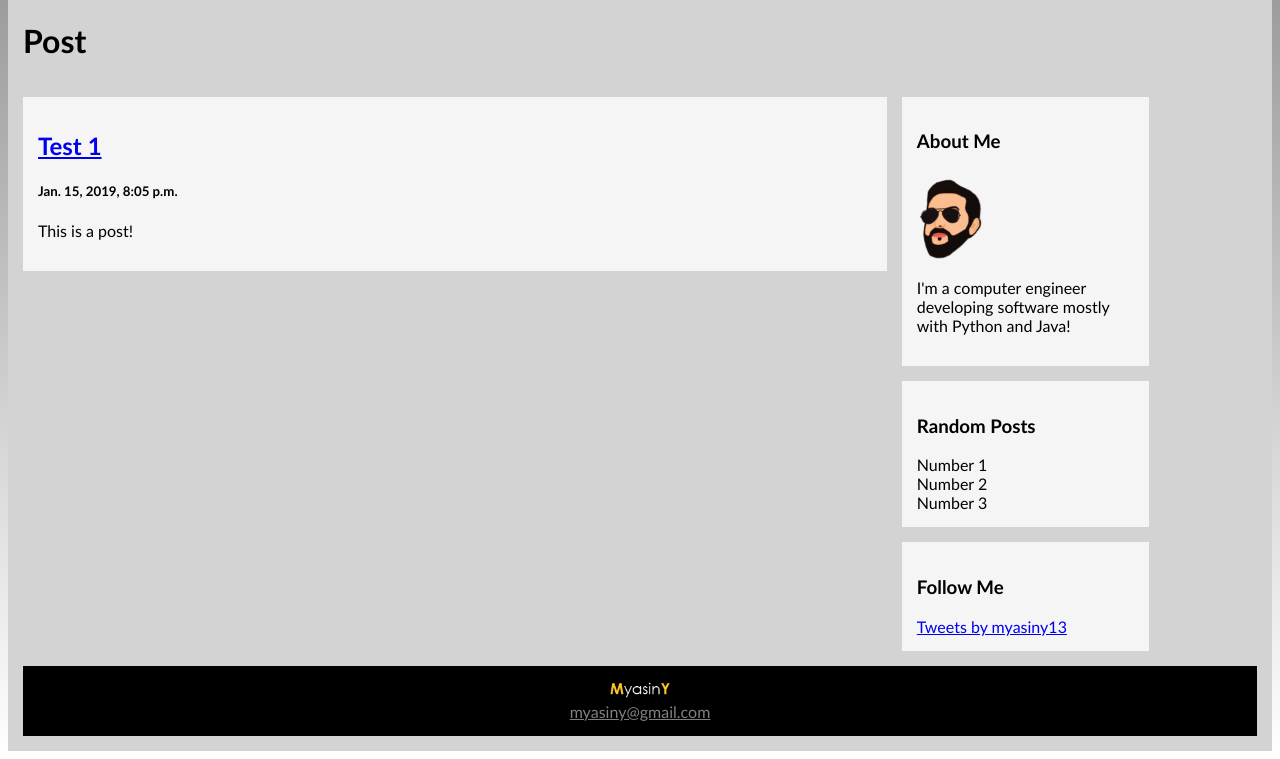
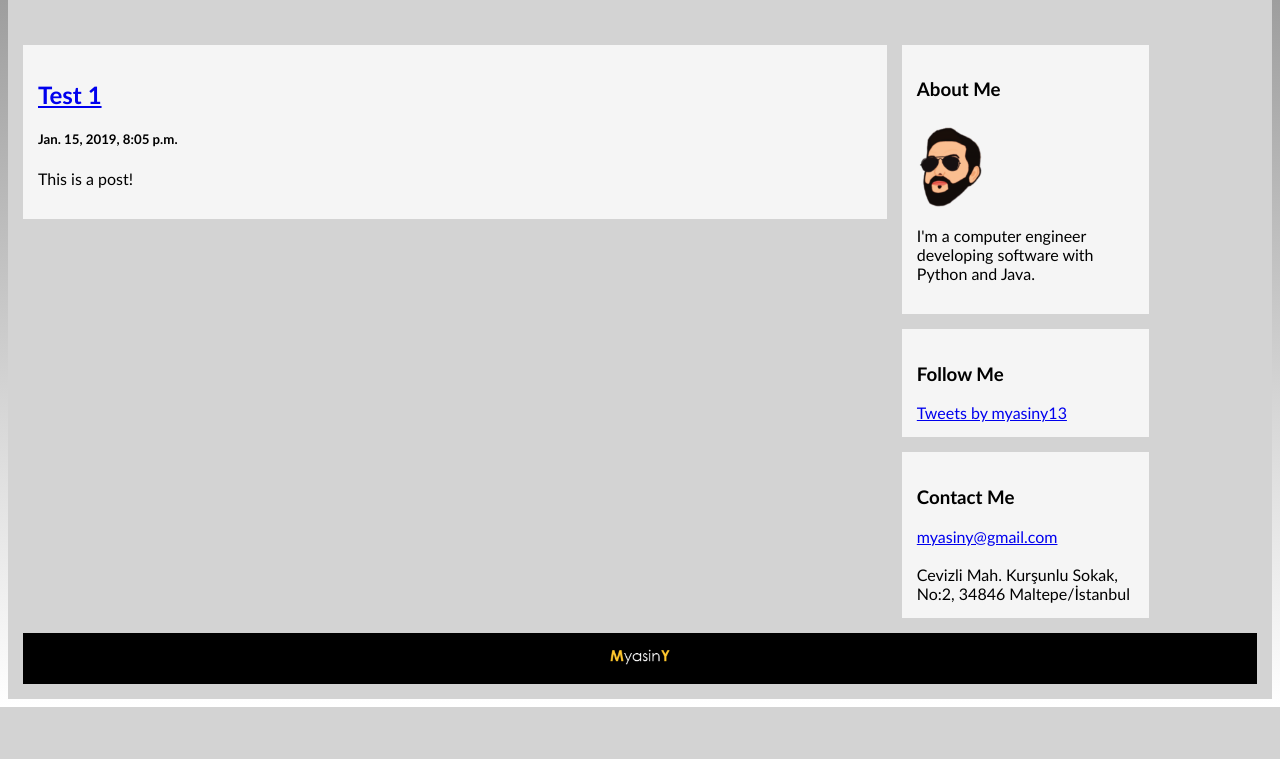
Before and after one commit to myasiny/mywebsite, a Django app: a page that uses templates/base.html in a window 1280 px wide. Shown: the part 218-977 px from the top of the page. After the commit the page ends 925 px from the top, so only its background shows below. Run offline with Django 3.2, Linux system fonts and the light colour scheme; data comes from the database, SQL or seed files in the repository; both versions use the stored data as it was after the commit; some libraries are stand-ins or nearby versions.

Commit message:
Share Buttons

```diff
--- a/templates/base.html
+++ b/templates/base.html
@@ -10,7 +10,7 @@
 </head>
 <body>
     <div class="header">
-        <a href="/blog">
+        <a href="/">
             <img style="width: 5%" src="{% static "img/myy-logo.png" %}" alt="Yasin's Logo">
         </a>
         <h2 class="header-title">Technology Blog</h2>
@@ -30,14 +30,7 @@
             <div class="card">
                 <h3>About Me</h3>
                 <img style="width: 30%" src="{% static "img/myy-draw.png" %}" alt="Yasin's Drawing">
-                <p>I'm a computer engineer developing software mostly with Python and Java!</p>
-            </div>
-
-            <div class="card">
-                <h3>Random Posts</h3>
-                <a>Number 1</a><br>
-                <a>Number 2</a><br>
-                <a>Number 3</a>
+                <p>I'm a computer engineer developing software with Python and Java.</p>
             </div>
 
             <div class="card">
@@ -45,15 +38,20 @@
                 <a class="twitter-timeline" data-width=100% data-height="500" data-dnt="true" data-theme="dark" data-link-color="#FAB81E" href="https://twitter.com/myasiny13?ref_src=twsrc%5Etfw">Tweets by myasiny13</a>
                 <script async src="https://platform.twitter.com/widgets.js" charset="utf-8"></script>
             </div>
+
+            <div class="card">
+                <h3>Contact Me</h3>
+                <a href="mailto:myasiny@gmail.com">myasiny@gmail.com</a>
+                <br><br>
+                <a>Cevizli Mah. Kurşunlu Sokak, No:2, 34846 Maltepe/İstanbul</a>
+            </div>
         </div>
     </div>
 
     <div class="footer">
-        <a href="/blog">
+        <a href="/">
             <img style="width: 5%" src="{% static "img/myy-logo.png" %}" alt="Yasin's Logo">
         </a>
-        <br>
-        <a style="color: gray" href="mailto:myasiny@gmail.com">myasiny@gmail.com</a>
     </div>
 </body>
 </html>
--- a/templates/detail.html
+++ b/templates/detail.html
@@ -9,7 +9,17 @@
     <title>M Yasin Y - {{ result.title }}</title>
 </head>
 <body>
-    <h1>Post</h1>
+    <script async src="https://static.addtoany.com/menu/page.js"></script>
+    <div class="a2a_kit a2a_kit_size_32 a2a_default_style" style="padding: 15px">
+        <a class="a2a_button_facebook"></a>
+        <a class="a2a_button_twitter"></a>
+        <a class="a2a_button_linkedin"></a>
+        <a class="a2a_button_email"></a>
+        <a class="a2a_button_google_gmail"></a>
+        <a class="a2a_button_whatsapp"></a>
+        <a class="a2a_button_skype"></a>
+        <a class="a2a_button_print"></a>
+    </div>
 
     <div class="col-left">
         <div class="card">
--- a/templates/index.html
+++ b/templates/index.html
@@ -11,7 +11,11 @@
     <title>M Yasin Y - Technology Blog</title>
 </head>
 <body>
-    <h1>Posts</h1>
+    <h4 style="margin-left: 15px;">
+        " Everyone knows that debugging is twice as hard as writing a program in the first place.
+        So if you're as clever as you can be when you write it, how will you ever debug it? "
+        &emsp;- Brian Kernighan
+    </h4>
 
     <div class="col-left">
         {% for post in result %}
--- a/untitled/settings.py
+++ b/untitled/settings.py
@@ -20,7 +20,7 @@ BASE_DIR = os.path.dirname(os.path.dirname(os.path.abspath(__file__)))
 # See https://docs.djangoproject.com/en/2.1/howto/deployment/checklist/
 
 # SECURITY WARNING: keep the secret key used in production secret!
-SECRET_KEY = 'yn$l)8-rzb-p#*fdgs2h(@-+-$wbz%0_qi%sbmbpn7#+p_f3u4'
+SECRET_KEY = 'None'
 
 # SECURITY WARNING: don't run with debug turned on in production!
 DEBUG = True
--- a/untitled/urls.py
+++ b/untitled/urls.py
@@ -20,5 +20,5 @@ urlpatterns = [
 #    path('', ),
     path('admin/', admin.site.urls),
     path('blog/', include('myblog.urls')),
-#    path('resume/', include('aboutme.urls'))
+#    path('about/', include('aboutme.urls'))
 ]
```
Also changed, not shown: db.sqlite3.
